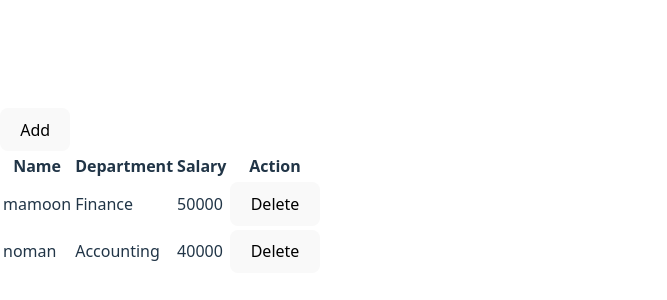
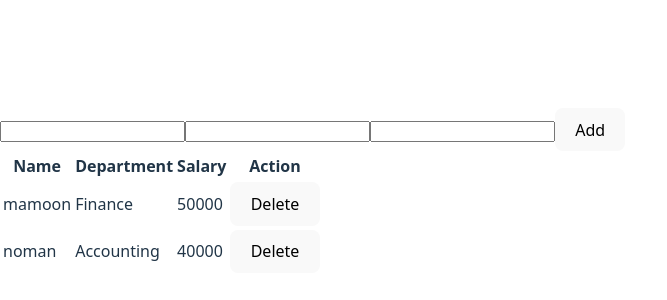
Before and after one commit to mamoonbgc036/react-fundamentals, a React (Vite) app: page / in a window 1280 px wide. Shown: the part 208-508 px from the top of the page, without its empty margins (0-667 px from the left). Built offline with nearby package versions, Linux system fonts and the light colour scheme.

Commit message:
employee manager

```diff
--- a/src/EmployeeManager.tsx
+++ b/src/EmployeeManager.tsx
@@ -14,14 +14,28 @@ export default function EmployeeManager() {
         ]
     )
 
-    const handleAdd = () => [
-        // setEmployee([...employees, {}])
-    ]
+    const [formData, setFormData] = useState<Employee>({
+        name: "",
+        department: "",
+        salary: 0
+    })
+
+    const handleSubmit = () => {
+        setEmployee([...employees, formData])
+    }
+
+    const handleOnchange = (e: React.ChangeEvent<HTMLInputElement>) => {
+        const { name, value } = e.target;
+        setFormData({ ...formData, [name]: value })
+    }
 
     return (
         <>
-            <form action="">
-                <button onClick={handleAdd}>Add</button>
+            <form onSubmit={handleSubmit}>
+                <input type="text" onChange={handleOnchange} name="name" />
+                <input type="text" onChange={handleOnchange} name="department" />
+                <input type="text" onChange={handleOnchange} name="salary" />
+                <button type="submit">Add</button>
             </form>
 
             <table><thead><tr><th>Name</th><th>Department</th><th>Salary</th><th>Action</th></tr></thead><tbody>
--- a/src/FormInput.tsx
+++ b/src/FormInput.tsx
@@ -24,7 +24,7 @@ export default function FormInput() {
         <>
             <form onSubmit={handleSubmit}>
                 <input type="text" name="userName" onChange={handleChange} />
-                <input type="text" name="age" onChange={handleChange} />
+                <input type="text" name="age" onChange={(e) => handleChange(e)} />
                 <button type="submit">Submit</button>
             </form>
             {isSubmit && (
```
